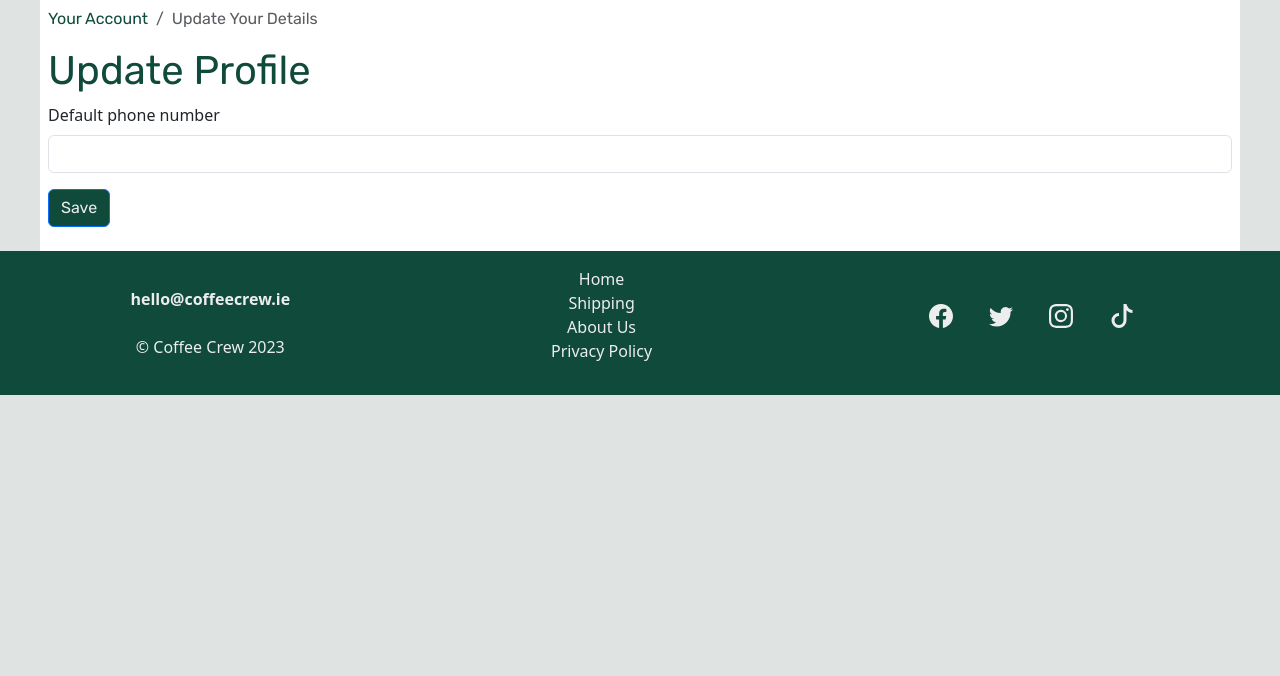
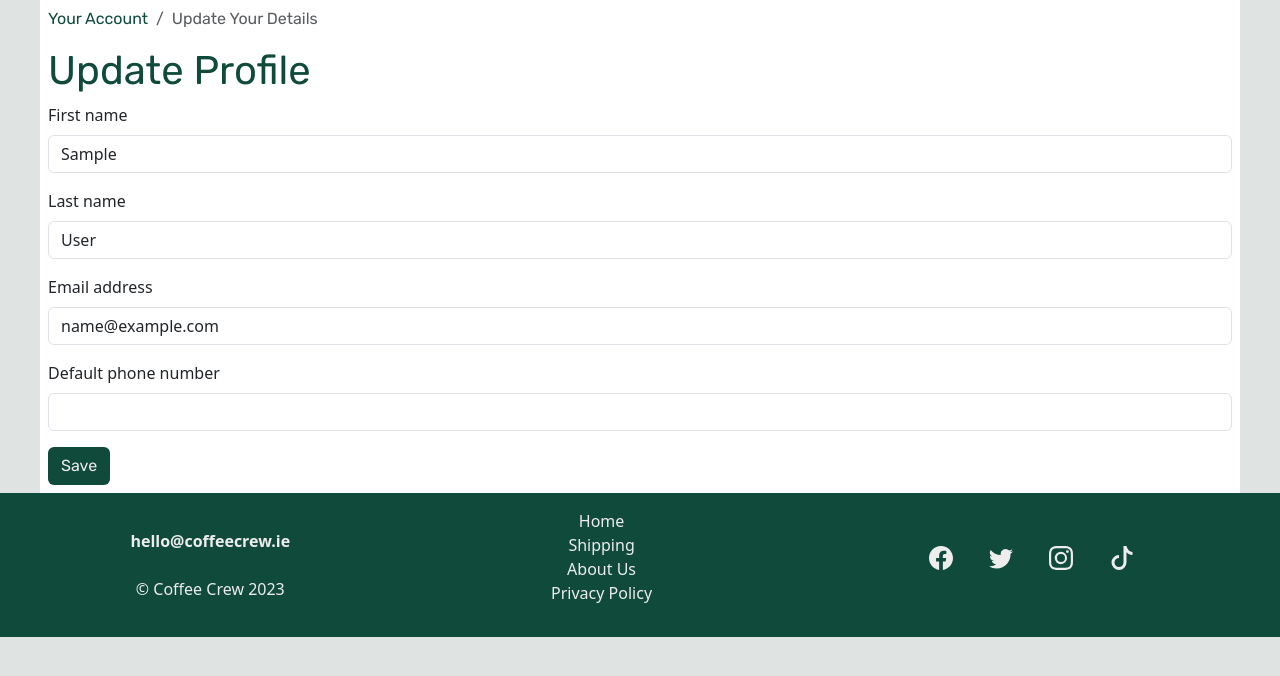
Before and after one commit to davidindub/coffeecrew, a Django app: page /account/update/ in a window 1280 px wide. Shown: the part 99-775 px from the top of the page. Run offline with Django 4.2, Linux system fonts and the light colour scheme; the visitor is signed in with stand-in values (Sample User, id 1); data comes from the database, SQL or seed files in the repository; data that the repository does not hold is empty; some libraries are stand-ins or nearby versions.

Commit message:
Add form to update both User and Profile model

```diff
--- a/profiles/forms.py
+++ b/profiles/forms.py
@@ -1,19 +1,44 @@
-from .models import Profile
+from .models import Profile, Address
 from django import forms
+from django.contrib.auth.models import User
+from django.contrib.auth.forms import UserChangeForm
 from crispy_forms.helper import FormHelper
 from crispy_forms.layout import Submit
 
 
+class UserForm(forms.ModelForm):
+    class Meta:
+        model = User
+        fields = ["first_name", "last_name", "email"]
+
+
 class ProfileForm(forms.ModelForm):
     """
-    Form for editing user profiles
+    For for updating user profiles
     """
+
     class Meta:
         model = Profile
         fields = ["default_phone_number"]
 
     def __init__(self, *args, **kwargs):
-        super(ProfileForm, self).__init__(*args, **kwargs)
+        super().__init__(*args, **kwargs)
+        self.helper = FormHelper()
+        self.helper.form_method = "post"
+        self.helper.add_input(Submit("submit", "Save"))
+
+
+class AddressForm(forms.ModelForm):
+    """
+    Form for editing user addresses
+    """
+    class Meta:
+        model = Address
+        fields = ["address_line_1", "address_line_2",
+                  "city", "postcode", "country"]
+
+    def __init__(self, *args, **kwargs):
+        super(AddressForm, self).__init__(*args, **kwargs)
         self.helper = FormHelper()
         self.helper.form_method = "post"
         self.helper.add_input(
--- a/profiles/models.py
+++ b/profiles/models.py
@@ -52,7 +52,6 @@ def save_user_profile(sender, instance, **kwargs):
 class Address(models.Model):
     profile = models.ForeignKey(
         Profile, on_delete=models.SET_NULL, null=True)
-    order = models.ForeignKey(Order, on_delete=models.SET_NULL, null=True)
     address_line_1 = models.CharField(max_length=200, null=False)
     address_line_2 = models.CharField(max_length=200, null=False)
     city = models.CharField(max_length=200, null=False)
--- a/profiles/templates/profiles/forms/profile_form.html
+++ b/profiles/templates/profiles/forms/profile_form.html
@@ -20,6 +20,9 @@
 
   <form method="post">
     {% csrf_token %}
-    {% crispy form %}
+    {{ user_form|crispy }}
+    {{ form|crispy }}
+    <button type="submit" class="btn btn-cc">Save</button>
+
 </form>
 {% endblock content %}
--- a/profiles/urls.py
+++ b/profiles/urls.py
@@ -3,5 +3,8 @@ from . import views
 
 urlpatterns = [
     path("", views.DashboardView.as_view(), name="account_dashboard"),
-    path('update/', views.ProfileUpdateView.as_view(), name='update_account'),
+    path("update/", views.ProfileUpdateView.as_view(), name="update_account"),
+    path("orders/", views.OrderListView.as_view(), name="orders"),
+    path("address/<int:pk>/update",
+         views.AddressUpdateView.as_view(), name="update_address"),
 ]
--- a/profiles/views.py
+++ b/profiles/views.py
@@ -1,12 +1,16 @@
-from django.shortcuts import get_object_or_404, redirect
-from django.contrib.auth.mixins import LoginRequiredMixin
+from django.shortcuts import get_object_or_404, redirect, reverse
+from django.contrib.auth.mixins import LoginRequiredMixin, UserPassesTestMixin
 from django.views import View
-from django.views.generic import TemplateView, FormView
+from django.views.generic import TemplateView, ListView, UpdateView
 from products.models import Product
 from .models import WishList, Profile, Address
 from cart.models import Cart, CartItem
 from checkout.models import Order, OrderItem
-from .forms import ProfileForm
+from .forms import ProfileForm, UserForm
+from django.contrib import messages
+from django.urls import reverse_lazy
+from crispy_forms.helper import FormHelper
+from crispy_forms.layout import Submit
 
 
 class DashboardView(LoginRequiredMixin, TemplateView):
@@ -26,12 +30,10 @@ class DashboardView(LoginRequiredMixin, TemplateView):
         orders = Order.objects.filter(user=self.request.user)
         context["orders"] = orders
 
-        shipping_address = Address.objects.filter(
-            profile=profile, order__isnull=True)
-        billing_address = Address.objects.filter(
-            profile=profile, order__isnull=True)
-        context["shipping_address"] = shipping_address.first()
-        context["billing_address"] = billing_address.first()
+        shipping_address = profile.shipping_address
+        billing_address = profile.billing_address
+        context["shipping_address"] = shipping_address
+        context["billing_address"] = billing_address
 
         recent_orders = self.get_recent_orders()
         context["recent_orders"] = recent_orders
@@ -39,19 +41,75 @@ class DashboardView(LoginRequiredMixin, TemplateView):
         return context
 
 
-class ProfileUpdateView(LoginRequiredMixin, FormView):
+class ProfileUpdateView(LoginRequiredMixin, UpdateView):
+    model = Profile
+    form_class = ProfileForm
     template_name = "profiles/forms/profile_form.html"
-    form_class = ProfileForm
-    success_url = "account_dashboard"
+    success_url = reverse_lazy("account_dashboard")
 
-    def get_form_kwargs(self):
-        kwargs = super().get_form_kwargs()
-        kwargs["instance"] = self.request.user.profile
-        return kwargs
+    def get_object(self):
+        return self.request.user.profile
+
+    def get_context_data(self, **kwargs):
+        context = super().get_context_data(**kwargs)
+        context["user_form"] = UserForm(instance=self.request.user)
+        return context
 
     def form_valid(self, form):
-        form.save()
+        messages.success(self.request, "Profile updated!")
+        user_form = UserForm(self.request.POST, instance=self.request.user)
+        if user_form.is_valid():
+            user_form.save()
         return super().form_valid(form)
+
+    def form_invalid(self, form):
+        messages.error(
+            self.request, "There was problem updating your profile!")
+        response = super().form_invalid(form)
+        response.status_code = 400
+        return response
+
+
+class OrderListView(LoginRequiredMixin, ListView):
+    model = Order
+    template_name = "profiles/orders.html"
+    context_object_name = "orders"
+    paginate_by = 10
+
+    def get_queryset(self):
+        user = self.request.user
+        orders = Order.objects.filter(user=user).order_by("-updated")
+        return orders
+
+
+class AddressUpdateView(LoginRequiredMixin, UserPassesTestMixin, UpdateView):
+    model = Address
+    fields = ["address_line_1", "address_line_2",
+              "city", "postcode", "country"]
+    template_name = "profiles/forms/profile_form.html"
+
+    def test_func(self):
+        address = self.get_object()
+        return address.profile.user == self.request.user
+
+    def get_form_action(self):
+        return reverse("update_account")
+
+    def get_form(self, form_class=None):
+        form = super().get_form(form_class)
+        helper = FormHelper()
+        helper.form_method = "post"
+        helper.form_action = self.get_form_action()
+        helper.add_input(Submit("submit", "Update", css_class="btn, btn-cc"))
+        form.helper = helper
+        return form
+
+    def get_queryset(self):
+        return super().get_queryset().filter(profile__user=self.request.user)
+
+    def get_success_url(self):
+        messages.success(self.request, "Address updated!")
+        return reverse_lazy("account_dashboard")
 
 
 class AddToWishlistView(LoginRequiredMixin, View):
@@ -69,4 +127,4 @@ class RemoveFromWishlistView(LoginRequiredMixin, View):
         wishlist, created = WishList.objects.get_or_create(user=request.user)
         wishlist.products.remove(product)
         # TODO: Add confirmation message to frontend
-        return redirect(request.META.get('HTTP_REFERER', 'wish_list'))
+        return redirect(request.META.get("HTTP_REFERER", "wish_list"))
```
Also changed, not shown: profiles/templates/profiles/customer_dashboard.html (+43 -17 lines), profiles/templates/profiles/orders.html (added, +43 -0 lines), profiles/migrations/0005_remove_address_order.py (added).
